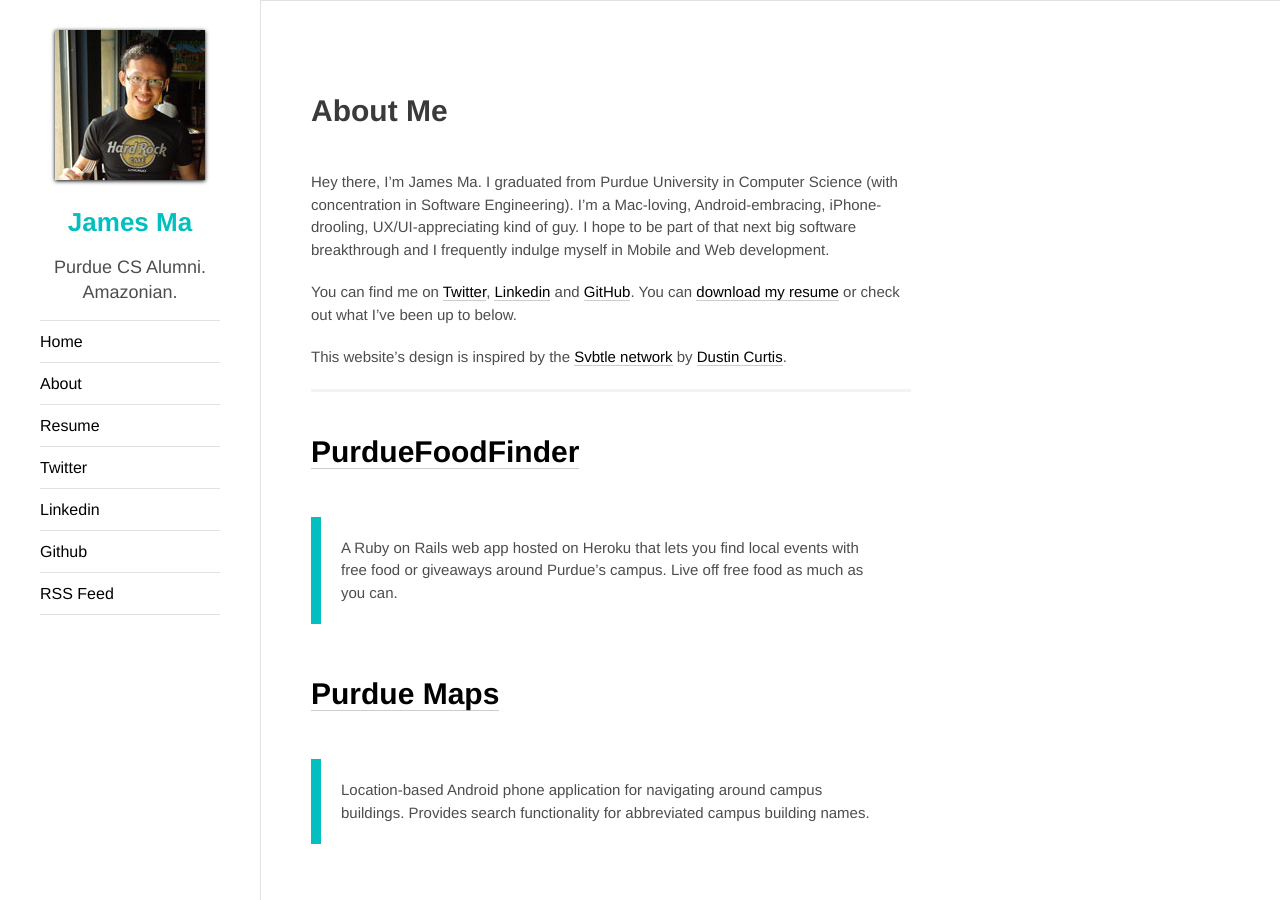
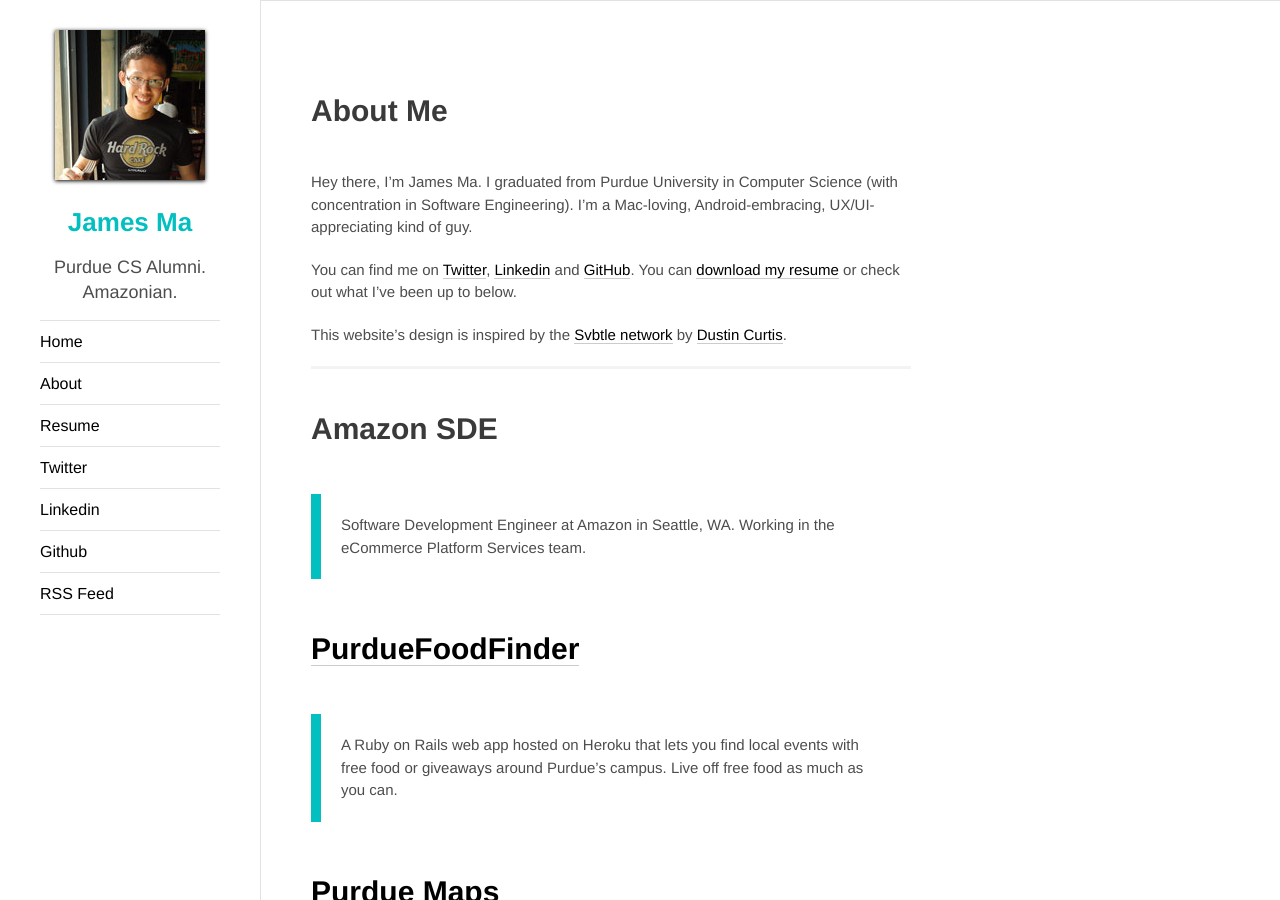
Before and after one commit to jamesma/jamesma.github.io, a Jekyll site: the page built from about.md, in a window 1280 px wide and 900 px high. Built offline with Jekyll 4.4.1, drawn with Linux system fonts in a browser that asks for light colours; Markdown is read by kramdown in place of the engine named in the settings; some of the changed text lies outside the part shown.

Commit message:
Update About page

```diff
--- a/about.md
+++ b/about.md
@@ -5,13 +5,17 @@
 About Me
 ========
 
-Hey there, I'm James Ma. I graduated from Purdue University in Computer Science (with concentration in Software Engineering). I'm a Mac-loving, Android-embracing, iPhone-drooling, UX/UI-appreciating kind of guy. I hope to be part of that next big software breakthrough and I frequently indulge myself in Mobile and Web development.
+Hey there, I'm James Ma. I graduated from Purdue University in Computer Science (with concentration in Software Engineering). I'm a Mac-loving, Android-embracing, UX/UI-appreciating kind of guy.
 
 You can find me on [Twitter][], [Linkedin][] and [GitHub][]. You can [download my resume][] or check out what I've been up to below.
 
 This website's design is inspired by the [Svbtle network](http://svbtle.com/) by [Dustin Curtis](http://dcurt.is/).
 
 ---
+
+Amazon SDE
+==========
+> Software Development Engineer at Amazon in Seattle, WA. Working in the eCommerce Platform Services team.
 
 [PurdueFoodFinder][]
 ====================
@@ -23,7 +27,7 @@
 
 Amazon SDE Intern
 =================
-> Software Development Engineer Intern at Amazon in Seattle, WA. Working in the Items and Offers Pipeline team. Developed an Eclipse plugin for a proprietary data format using [Xtext][] framework.
+> Software Development Engineer Intern at Amazon in Seattle, WA. Worked in the eCommerce Platform Services team. Developed an Eclipse plugin for a proprietary data format using [Xtext][] framework.
 
 Metrocam
 ========
```
Also changed, not shown: _posts/2012-09-07-another-project-purdue-maps.md (+1 -1 lines), _posts/2012-11-19-how-to-get-startup-ideas.md (+0 -2 lines).
